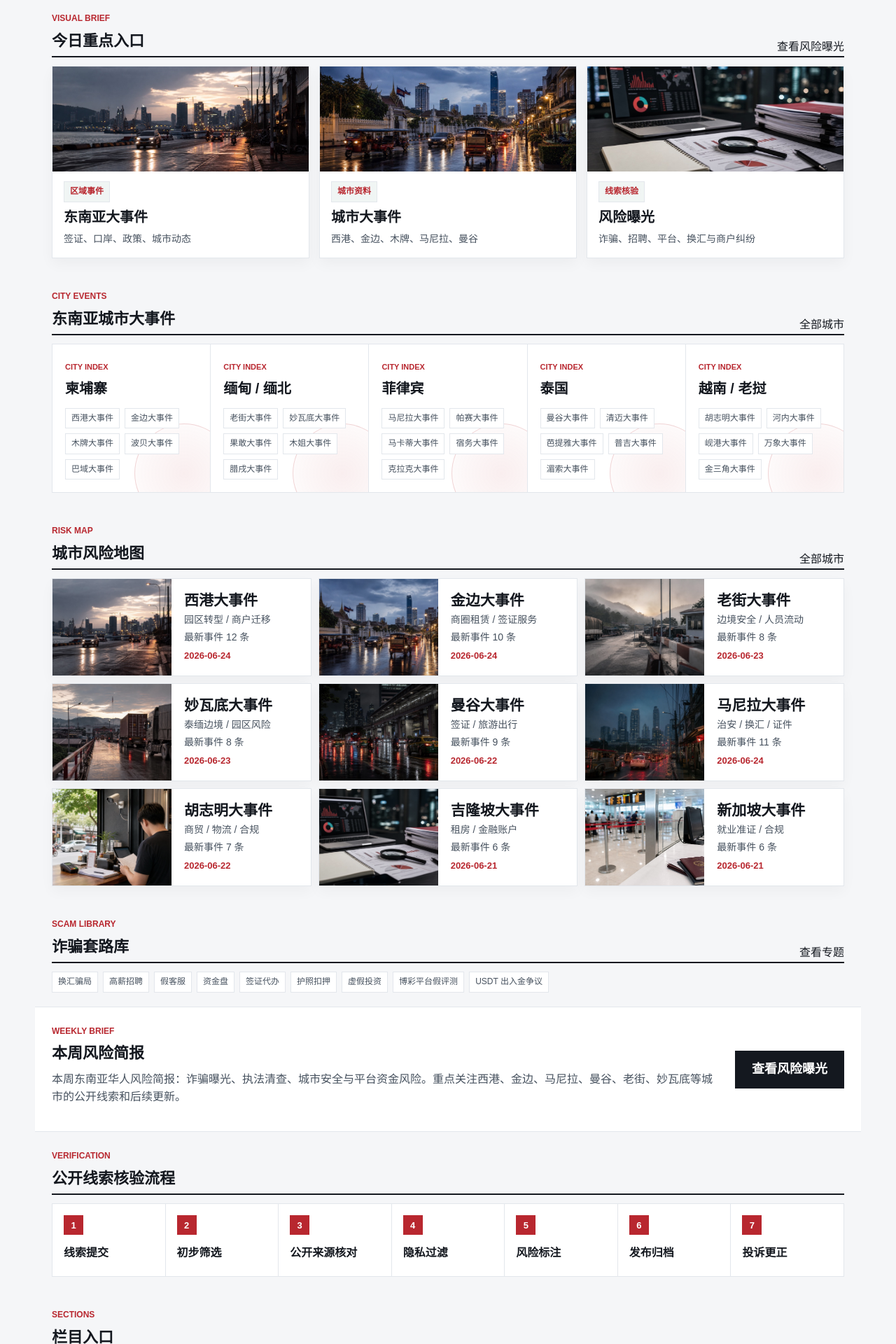
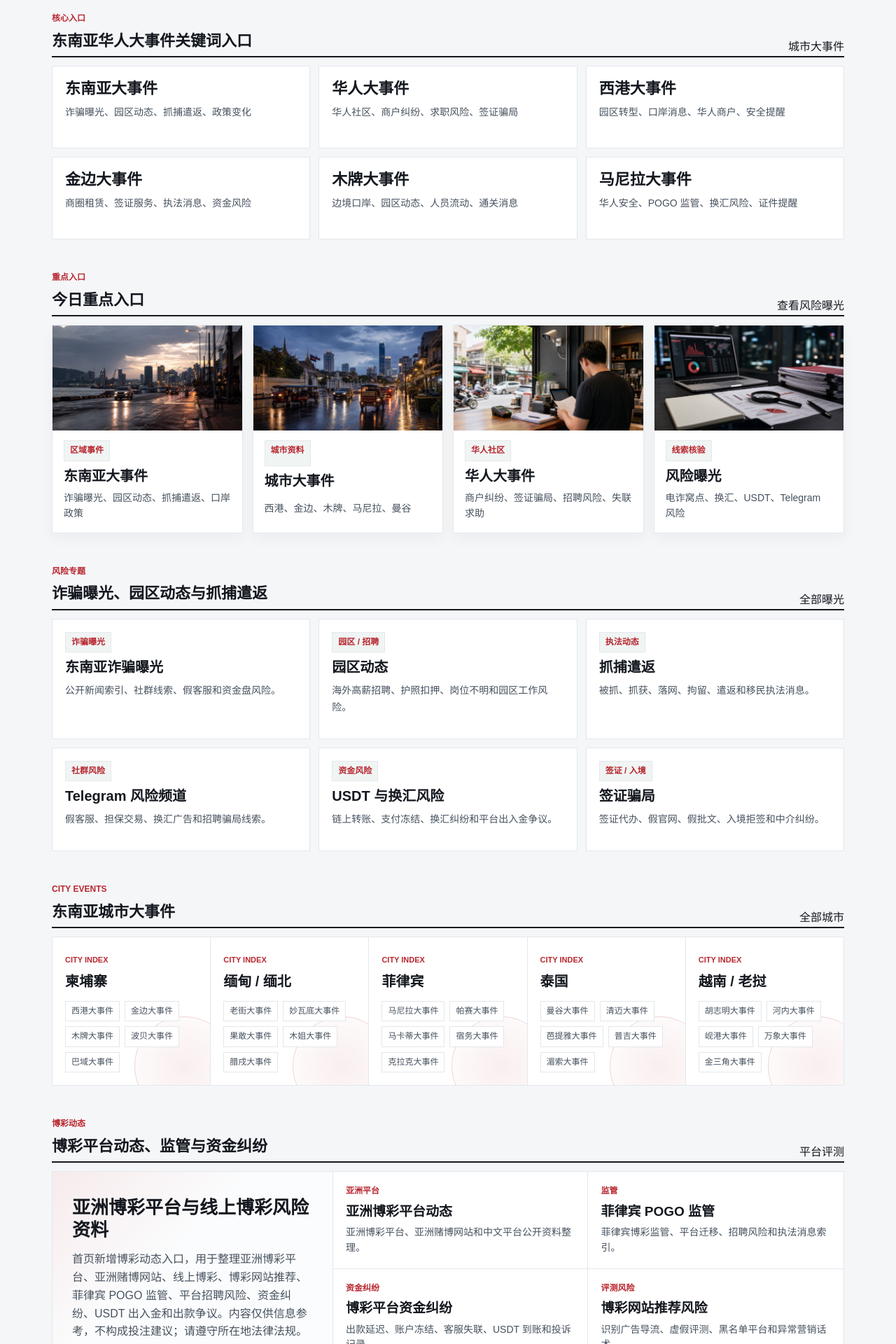
Before and after one commit to guanbotech/huarenevents, a Next.js app: page / in a window 1280 px wide. Shown: the part 580-2500 px from the top of the page at 70% size. Built offline with nearby package versions, Linux system fonts and the light colour scheme; no server answers.

Commit message:
Optimize homepage content hubs

```diff
--- a/app/globals.css
+++ b/app/globals.css
@@ -671,7 +671,7 @@ p {
 
 .visual-brief-grid {
   display: grid;
-  grid-template-columns: repeat(3, minmax(0, 1fr));
+  grid-template-columns: repeat(4, minmax(0, 1fr));
   gap: 14px;
 }
 
@@ -736,6 +736,131 @@ p {
   margin-bottom: 16px;
   color: var(--subtle-text);
   font-size: 14px;
+}
+
+.core-keyword-grid,
+.risk-topic-grid {
+  display: grid;
+  grid-template-columns: repeat(3, minmax(0, 1fr));
+  gap: 12px;
+}
+
+.core-keyword-card,
+.risk-topic-card {
+  display: grid;
+  min-height: 118px;
+  align-content: start;
+  gap: 8px;
+  border: 1px solid var(--line);
+  background: var(--white);
+  padding: 18px;
+  color: var(--ink);
+  transition: border-color 0.15s ease, box-shadow 0.15s ease, transform 0.15s ease;
+}
+
+.core-keyword-card:hover,
+.risk-topic-card:hover {
+  border-color: #cbd2da;
+  box-shadow: 0 10px 24px var(--card-shadow);
+  transform: translateY(-1px);
+}
+
+.core-keyword-card strong {
+  color: var(--ink);
+  font-size: 22px;
+  line-height: 1.25;
+}
+
+.core-keyword-card span,
+.risk-topic-card p {
+  color: var(--subtle-text);
+  font-size: 14px;
+  line-height: 1.7;
+}
+
+.risk-topic-card span {
+  width: fit-content;
+  border: 1px solid var(--line);
+  background: var(--soft);
+  padding: 4px 8px;
+  color: var(--accent);
+  font-size: 12px;
+  font-weight: 900;
+}
+
+.risk-topic-card h3 {
+  margin: 0;
+  font-size: 20px;
+}
+
+.betting-dynamic-panel {
+  display: grid;
+  grid-template-columns: minmax(280px, 0.55fr) minmax(0, 1fr);
+  border: 1px solid var(--line);
+  background: var(--white);
+}
+
+.betting-dynamic-copy {
+  display: grid;
+  align-content: center;
+  gap: 12px;
+  padding: 28px;
+  background:
+    linear-gradient(135deg, rgba(194, 31, 42, 0.08), transparent 42%),
+    var(--panel-tint);
+  border-right: 1px solid var(--line);
+}
+
+.betting-dynamic-copy h3 {
+  margin: 0;
+  font-size: 26px;
+  line-height: 1.25;
+}
+
+.betting-dynamic-copy p {
+  margin: 0;
+  color: var(--subtle-text);
+}
+
+.betting-dynamic-list {
+  display: grid;
+  grid-template-columns: repeat(2, minmax(0, 1fr));
+}
+
+.betting-dynamic-list a {
+  display: grid;
+  gap: 7px;
+  min-height: 132px;
+  border-right: 1px solid var(--line);
+  border-bottom: 1px solid var(--line);
+  padding: 18px;
+  color: var(--ink);
+}
+
+.betting-dynamic-list a:nth-child(2n) {
+  border-right: 0;
+}
+
+.betting-dynamic-list a:nth-last-child(-n + 2) {
+  border-bottom: 0;
+}
+
+.betting-dynamic-list span {
+  color: var(--accent);
+  font-size: 12px;
+  font-weight: 900;
+}
+
+.betting-dynamic-list strong {
+  font-size: 19px;
+  line-height: 1.3;
+}
+
+.betting-dynamic-list em {
+  color: var(--subtle-text);
+  font-size: 14px;
+  font-style: normal;
+  line-height: 1.55;
 }
 
 .risk-map-grid {
@@ -2161,6 +2286,10 @@ th {
   .grid,
   .grid.two,
   .visual-brief-grid,
+  .core-keyword-grid,
+  .risk-topic-grid,
+  .betting-dynamic-panel,
+  .betting-dynamic-list,
   .country-grid,
   .city-keyword-grid,
   .risk-map-grid,
@@ -2183,6 +2312,23 @@ th {
     border-bottom: 1px solid var(--line);
   }
 
+  .betting-dynamic-copy {
+    border-right: 0;
+    border-bottom: 1px solid var(--line);
+    padding: 22px;
+  }
+
+  .betting-dynamic-list a,
+  .betting-dynamic-list a:nth-child(2n),
+  .betting-dynamic-list a:nth-last-child(-n + 2) {
+    border-right: 0;
+    border-bottom: 1px solid var(--line);
+  }
+
+  .betting-dynamic-list a:last-child {
+    border-bottom: 0;
+  }
+
   .risk-note-grid div {
     grid-template-columns: 1fr;
     gap: 4px;
--- a/app/page.tsx
+++ b/app/page.tsx
@@ -11,9 +11,9 @@ import { generatePageMetadata, siteDescription, siteName, siteUrl } from "@/lib/
 
 export const metadata = generatePageMetadata({
   title: "华人大事件_东南亚华人大事件_西港大事件_金边大事件_马尼拉大事件",
-  description: "华人大事件聚合东南亚华人大事件、华人社区动态和重点城市消息，整理西港大事件、金边大事件、木牌大事件、波贝大事件、老街大事件、妙瓦底大事件、曼谷大事件、马尼拉大事件等公开资料与投稿线索。",
+  description: "华人大事件聚合东南亚华人大事件、华人社区动态、重点城市消息、诈骗曝光、抓捕遣返、园区动态、博彩平台动态和资金风险，整理西港大事件、金边大事件、木牌大事件、波贝大事件、老街大事件、妙瓦底大事件、曼谷大事件、马尼拉大事件等公开资料与投稿线索。",
   path: "/",
-  keywords: ["东南亚华人大事件", "华人大事件", "东南亚大事件", "西港大事件", "金边大事件", "木牌大事件", "马尼拉大事件", "曼谷大事件", "老街大事件", "妙瓦底大事件", "果敢大事件", "波贝大事件", "柬埔寨华人大事件", "菲律宾华人大事件", "缅北大事件", "海外华人安全"]
+  keywords: ["东南亚华人大事件", "华人大事件", "东南亚大事件", "西港大事件", "金边大事件", "木牌大事件", "马尼拉大事件", "曼谷大事件", "老街大事件", "妙瓦底大事件", "果敢大事件", "波贝大事件", "东南亚诈骗曝光", "园区动态", "电诈窝点", "抓捕遣返", "博彩平台动态", "亚洲博彩平台", "USDT 风险", "换汇风险", "菲律宾 POGO"]
 });
 
 const safetyTopics = ["城市治安", "签证政策", "跨境出行", "平台资金风险", "诈骗防范", "投稿核验"];
@@ -66,15 +66,16 @@ const scamPatterns = ["换汇骗局", "高薪招聘", "假客服", "资金盘",
 const verifySteps = ["线索提交", "初步筛选", "公开来源核对", "隐私过滤", "风险标注", "发布归档", "投诉更正"];
 
 const visualHubs = [
-  { title: "东南亚大事件", href: "/dongnanya-dashijian", image: "/images/city-xigang.jpg", tag: "区域事件", text: "签证、口岸、政策、城市动态" },
+  { title: "东南亚大事件", href: "/dongnanya-dashijian", image: "/images/city-xigang.jpg", tag: "区域事件", text: "诈骗曝光、园区动态、抓捕遣返、口岸政策" },
   { title: "城市大事件", href: "/city", image: "/images/city-jinbian.jpg", tag: "城市资料", text: "西港、金边、木牌、马尼拉、曼谷" },
-  { title: "风险曝光", href: "/exposure", image: "/images/news-risk.jpg", tag: "线索核验", text: "诈骗、招聘、平台、换汇与商户纠纷" }
+  { title: "华人大事件", href: "/huaren-dashijian", image: "/images/news-business.jpg", tag: "华人社区", text: "商户纠纷、签证骗局、招聘风险、失联求助" },
+  { title: "风险曝光", href: "/exposure", image: "/images/news-risk.jpg", tag: "线索核验", text: "电诈窝点、换汇、USDT、Telegram 风险" }
 ];
 
 const flashNews = [
   {
     time: "23:40",
-    title: "西港口岸与园区周边通行情况持续更新",
+    title: "西港园区动态与口岸周边通行情况持续更新",
     href: "/exposure/city",
     tag: "城市"
   },
@@ -86,9 +87,9 @@ const flashNews = [
   },
   {
     time: "21:30",
-    title: "东南亚多国签证政策进入密集调整期",
+    title: "东南亚签证骗局、假代办与拒签风险线索增多",
     href: "/news/southeast-asia-visa-policy-watch",
-    tag: "政策"
+    tag: "签证"
   },
   {
     time: "20:05",
@@ -103,11 +104,42 @@ const flashNews = [
     tag: "华人"
   },
   {
+    time: "18:10",
+    title: "菲律宾 POGO 监管、平台招聘与资金纠纷持续进入读者检索",
+    href: "/topic/betting-platform-blacklist",
+    tag: "博彩"
+  },
+  {
     time: "17:20",
     title: "妙瓦底与泰缅边境交通消息建议交叉核验",
     href: "/exposure/city",
     tag: "边境"
   }
+];
+
+const coreKeywordLinks = [
+  { title: "东南亚大事件", href: "/dongnanya-dashijian", text: "诈骗曝光、园区动态、抓捕遣返、政策变化" },
+  { title: "华人大事件", href: "/huaren-dashijian", text: "华人社区、商户纠纷、求职风险、签证骗局" },
+  { title: "西港大事件", href: "/city/xigang-dashijian", text: "园区转型、口岸消息、华人商户、安全提醒" },
+  { title: "金边大事件", href: "/city/jinbian-dashijian", text: "商圈租赁、签证服务、执法消息、资金风险" },
+  { title: "木牌大事件", href: "/city/mupai-dashijian", text: "边境口岸、园区动态、人员流动、通关消息" },
+  { title: "马尼拉大事件", href: "/city/manila-dashijian", text: "华人安全、POGO 监管、换汇风险、证件提醒" }
+];
+
+const riskTopicLinks = [
+  { title: "东南亚诈骗曝光", href: "/exposure/scam", tag: "诈骗曝光", text: "公开新闻索引、社群线索、假客服和资金盘风险。" },
+  { title: "园区动态", href: "/topic/overseas-job-scam", tag: "园区 / 招聘", text: "海外高薪招聘、护照扣押、岗位不明和园区工作风险。" },
+  { title: "抓捕遣返", href: "/dongnanya-dashijian", tag: "执法动态", text: "被抓、抓获、落网、拘留、遣返和移民执法消息。" },
+  { title: "Telegram 风险频道", href: "/topic/telegram-scam", tag: "社群风险", text: "假客服、担保交易、换汇广告和招聘骗局线索。" },
+  { title: "USDT 与换汇风险", href: "/topic/usdt-platform-risk", tag: "资金风险", text: "链上转账、支付冻结、换汇纠纷和平台出入金争议。" },
+  { title: "签证骗局", href: "/topic/visa-agent-scam", tag: "签证 / 入境", text: "签证代办、假官网、假批文、入境拒签和中介纠纷。" }
+];
+
+const bettingNewsLinks = [
+  { title: "亚洲博彩平台动态", href: "/betting/asia", text: "亚洲博彩平台、亚洲赌博网站和中文平台公开资料整理。", tag: "亚洲平台" },
+  { title: "菲律宾 POGO 监管", href: "/topic/betting-platform-blacklist", text: "菲律宾博彩监管、平台迁移、招聘风险和执法消息索引。", tag: "监管" },
+  { title: "博彩平台资金纠纷", href: "/exposure/platform", text: "出款延迟、账户冻结、客服失联、USDT 到账和投诉记录。", tag: "资金纠纷" },
+  { title: "博彩网站推荐风险", href: "/betting-platform-review", text: "识别广告导流、虚假评测、黑名单平台和异常营销话术。", tag: "评测风险" }
 ];
 
 const faqs = [
@@ -180,10 +212,28 @@ export default function HomePage() {
 
       <LatestArticles />
 
+      <section className="section core-keyword-section">
+        <div className="section-head">
+          <div>
+            <span className="eyebrow">核心入口</span>
+            <h2>东南亚华人大事件关键词入口</h2>
+          </div>
+          <Link href="/city">城市大事件</Link>
+        </div>
+        <div className="core-keyword-grid">
+          {coreKeywordLinks.map((item) => (
+            <Link className="core-keyword-card" href={item.href} key={item.title}>
+              <strong>{item.title}</strong>
+              <span>{item.text}</span>
+            </Link>
+          ))}
+        </div>
+      </section>
+
       <section className="section visual-brief-section">
         <div className="section-head">
           <div>
-            <span className="eyebrow">Visual Brief</span>
+            <span className="eyebrow">重点入口</span>
             <h2>今日重点入口</h2>
           </div>
           <Link href="/exposure">查看风险曝光</Link>
@@ -192,6 +242,25 @@ export default function HomePage() {
           {visualHubs.map((item) => (
             <Link className="visual-brief-card" href={item.href} key={item.title}>
               <img src={item.image} alt={`${item.title}封面`} />
+              <span>{item.tag}</span>
+              <h3>{item.title}</h3>
+              <p>{item.text}</p>
+            </Link>
+          ))}
+        </div>
+      </section>
+
+      <section className="section risk-topic-section">
+        <div className="section-head">
+          <div>
+            <span className="eyebrow">风险专题</span>
+            <h2>诈骗曝光、园区动态与抓捕遣返</h2>
+          </div>
+          <Link href="/exposure">全部曝光</Link>
+        </div>
+        <div className="risk-topic-grid">
+          {riskTopicLinks.map((item) => (
+            <Link className="risk-topic-card" href={item.href} key={item.title}>
               <span>{item.tag}</span>
               <h3>{item.title}</h3>
               <p>{item.text}</p>
@@ -226,6 +295,33 @@ export default function HomePage() {
               </div>
             </article>
           ))}
+        </div>
+      </section>
+
+      <section className="section betting-dynamic-section">
+        <div className="section-head">
+          <div>
+            <span className="eyebrow">博彩动态</span>
+            <h2>博彩平台动态、监管与资金纠纷</h2>
+          </div>
+          <Link href="/betting-platform-review">平台评测</Link>
+        </div>
+        <div className="betting-dynamic-panel">
+          <div className="betting-dynamic-copy">
+            <h3>亚洲博彩平台与线上博彩风险资料</h3>
+            <p>
+              首页新增博彩动态入口，用于整理亚洲博彩平台、亚洲赌博网站、线上博彩、博彩网站推荐、菲律宾 POGO 监管、平台招聘风险、资金纠纷、USDT 出入金和出款争议。内容仅供信息参考，不构成投注建议；请遵守所在地法律法规。
+            </p>
+          </div>
+          <div className="betting-dynamic-list">
+            {bettingNewsLinks.map((item) => (
+              <Link href={item.href} key={item.title}>
+                <span>{item.tag}</span>
+                <strong>{item.title}</strong>
+                <em>{item.text}</em>
+              </Link>
+            ))}
+          </div>
         </div>
       </section>
 
```
